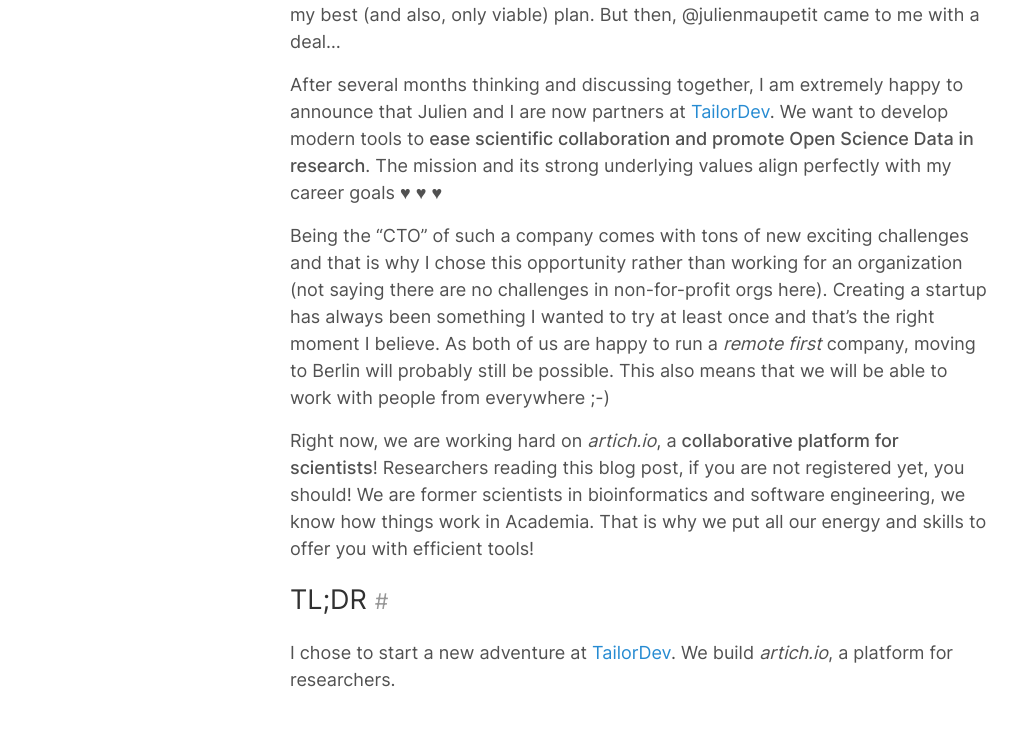
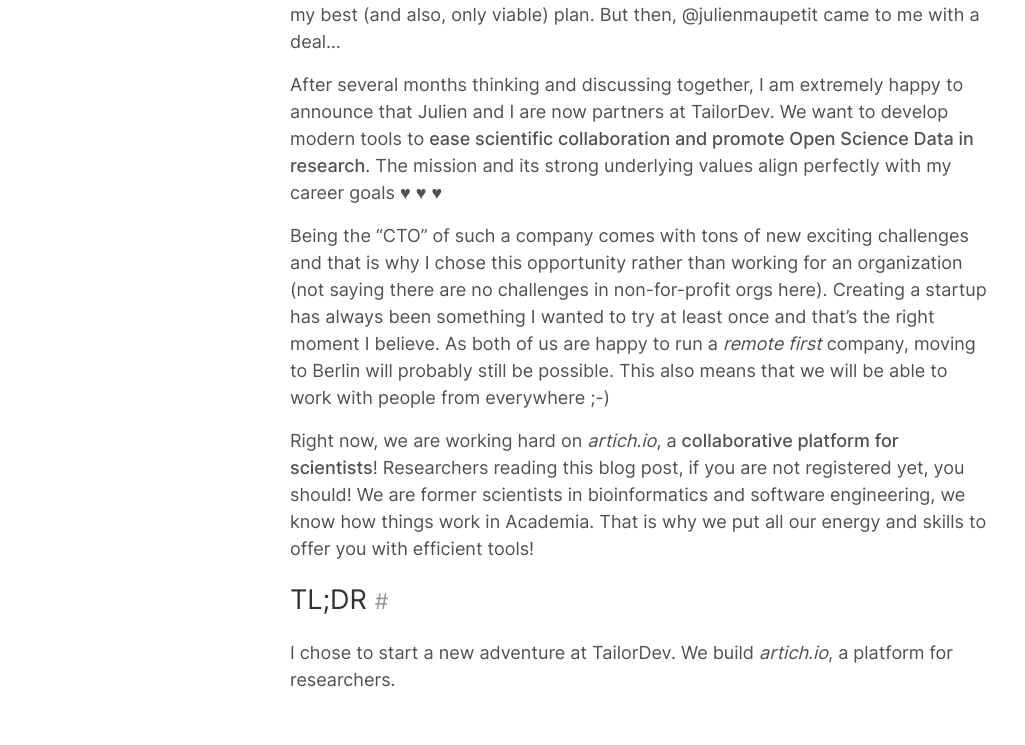
Before and after one commit to willdurand/willdurand.github.io, a Jekyll site: the page built from _posts/2015-09-08-level-up.md, in a window 1280 px wide and 1400 px high, scrolled down 832 px. Shown: the part 186-931 px from the top of the window, without its empty margins (0-1025 px from the left). Built offline with Jekyll 4.4.1, drawn with Linux system fonts in a browser that asks for light colours; some of the changed lines change nothing that is shown.

Commit message:
remove some dead links

```diff
--- a/_posts/2015-09-08-level-up.md
+++ b/_posts/2015-09-08-level-up.md
@@ -40,7 +40,7 @@
 also, only viable) plan. But then, @julienmaupetit came to me with a deal...
 
 After several months thinking and discussing together, I am extremely happy to
-announce that Julien and I are now partners at [TailorDev][]. We want to develop
+announce that Julien and I are now partners at TailorDev. We want to develop
 modern tools to **ease scientific collaboration and promote Open Science Data in
 research**. The mission and its strong underlying values align perfectly with my
 career goals &hearts; &hearts; &hearts;
@@ -61,10 +61,9 @@
 
 ## TL;DR
 
-I chose to start a new adventure at [TailorDev](http://tailordev.fr/). We build
-_artich.io_, a platform for researchers.
+I chose to start a new adventure at TailorDev. We build _artich.io_, a platform
+for researchers.
 
 [rethinking]: {% post_url 2015-01-16-rethinking-my-life-on-the-internets %}
 [rienacacher]: {% post_url 2015-01-31-je-n-ai-rien-a-cacher %}
 [clermontech]: https://www.clermontech.org/
-[tailordev]: https://tailordev.fr/
```
